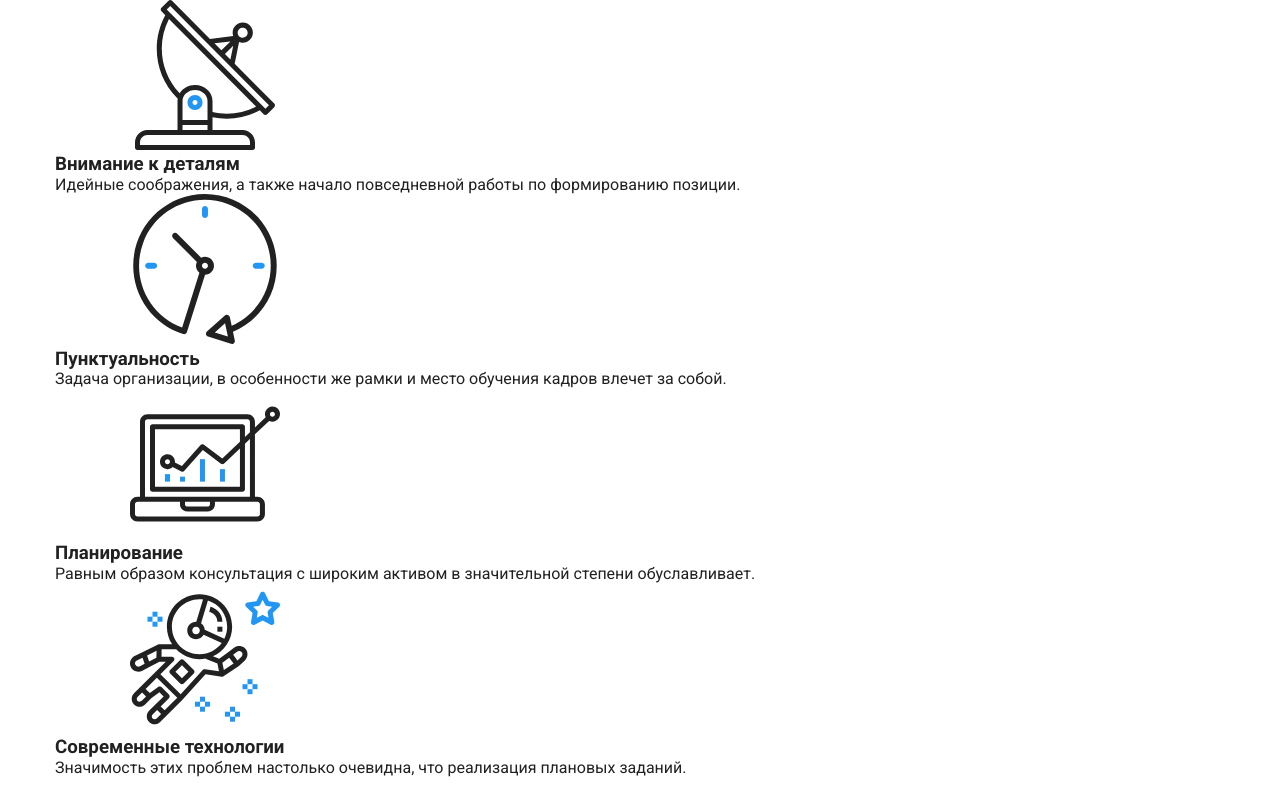
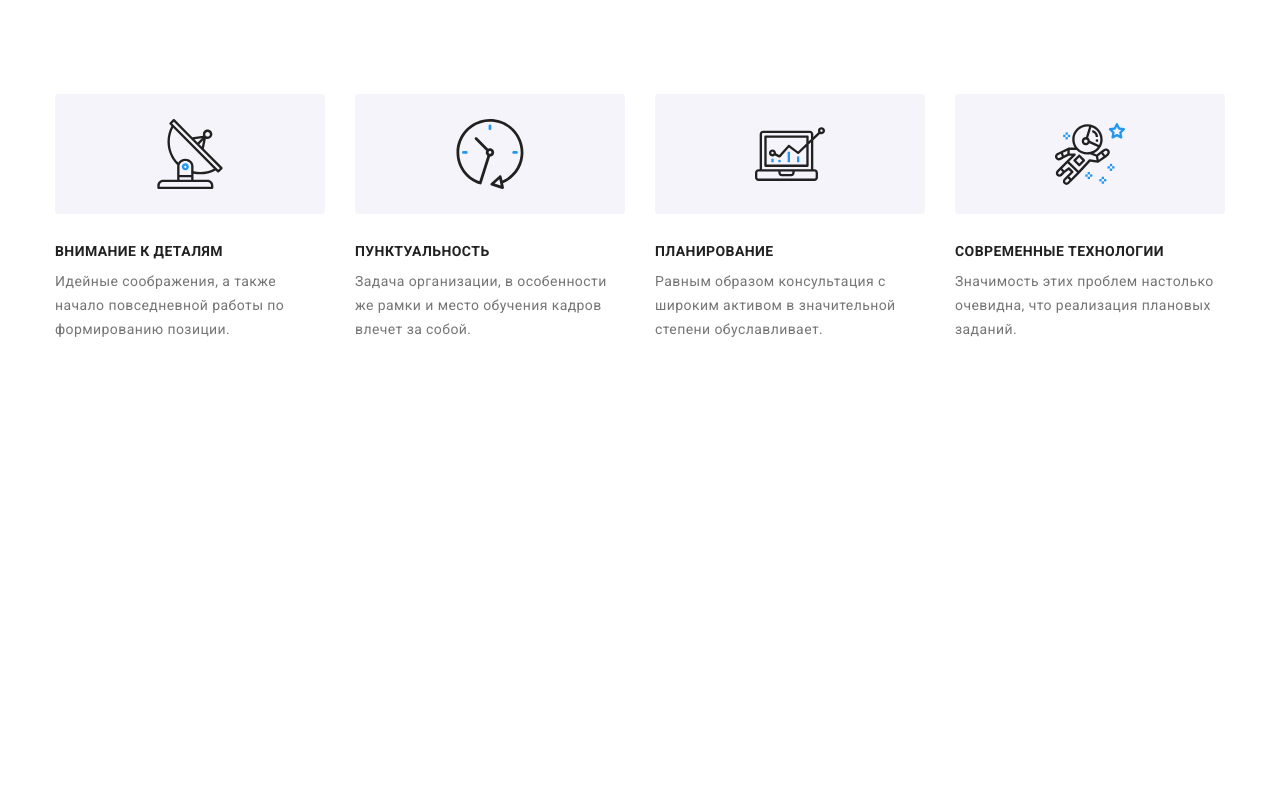
Before and after one commit to VadymKuliabko/goit-markup-hw-08, a plain HTML site: page index.html in a window 1280 px wide. Drawn offline with nearby package versions, Linux system fonts and the light colour scheme.

Commit message:
features section

```diff
--- a/sass/layout/_features.scss
+++ b/sass/layout/_features.scss
@@ -1,45 +1,28 @@
 @media screen and (min-width: 480px) {
-}
-
-@media screen and (min-width: 760px) {
-}
-
-@media screen and (min-width: 1200px) {
-}
-
-/* .features-section {
+  .features-section {
     background: #ffffff;
   }
 
-.features-container {
-  display: flex;
-  align-items: center;
-}
-
   .features {
-  list-style: none;
-  display: flex;
-  align-items: center;
-  justify-content: space-between;
-  padding-top: 94px;
-  padding-bottom: 94px;
+    padding-top: 60px;
+    padding-bottom: 60px;
   }
 
   .features__item {
-  margin-right: 30px;
+    margin-bottom: 30px;
 
     &:last-child {
-    margin-right: 0;
+      margin-bottom: 0;
     }
   }
 
   .features__wrapper {
     display: flex;
+    align-items: center;
     justify-content: center;
-  align-items: center;
-  width: 270px;
+    background: #f5f4fa;
+    width: 450px;
     height: 120px;
-  background: #f5f4fa;
     border-radius: 4px;
     margin-bottom: 30px;
   }
@@ -50,6 +33,8 @@
   }
 
   .features__title {
+    display: flex;
+    justify-content: center;
     font-weight: 700;
     font-size: 14px;
     line-height: 1.14;
@@ -67,4 +52,55 @@
     color: var(--secondary-color);
     margin-top: 0;
   }
- */
+}
+
+@media screen and (min-width: 768px) {
+  .features {
+    display: flex;
+    flex-wrap: wrap;
+    margin-right: -30px;
+    margin-bottom: -30px;
+  }
+  .features__item {
+    margin-right: 30px;
+    flex-basis: calc((100% - 60px) / 2);
+
+    &:nth-last-child(-n + 2) {
+      margin-bottom: 0;
+    }
+  }
+
+  .features__wrapper {
+    width: 354px;
+  }
+
+  .features__title {
+    display: block;
+  }
+}
+@media screen and (min-width: 1200px) {
+  .features-container {
+    display: flex;
+    align-items: center;
+  }
+
+  .features {
+    flex-wrap: unset;
+    margin: 0;
+    padding-top: 94px;
+    padding-bottom: 94px;
+  }
+
+  .features__item {
+    margin-right: 30px;
+
+    &:last-child {
+      margin-right: 0;
+    }
+    margin-bottom: 0;
+  }
+
+  .features__wrapper {
+    width: 270px;
+  }
+}
```
Also changed, not shown: css/main.css, css/main.min.css, sass/main.css (deleted), 3 other files. Lines whose indentation alone changed are shown as unchanged.
